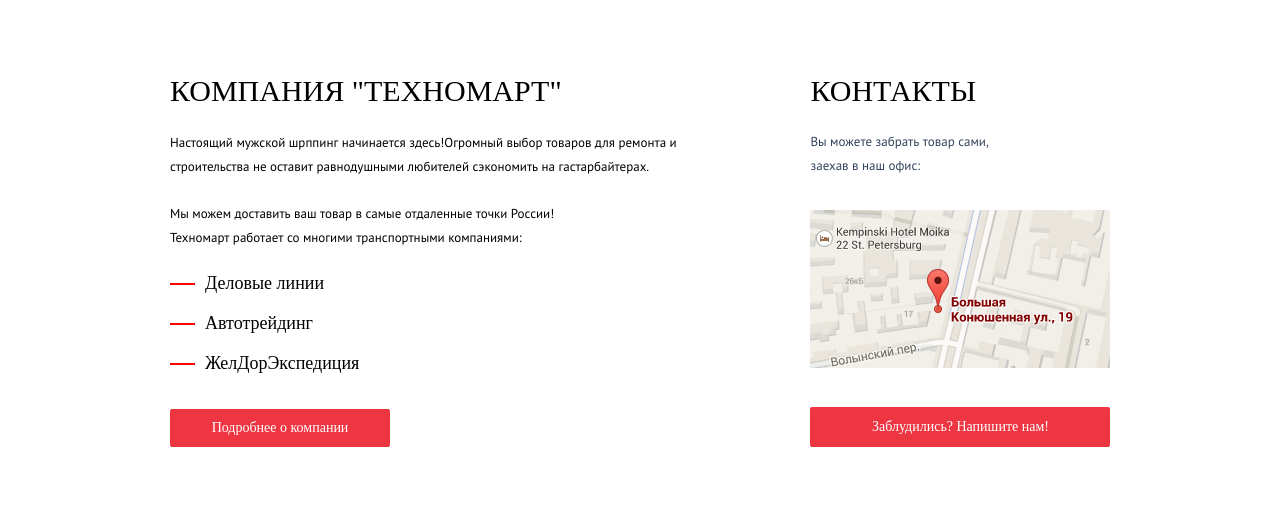
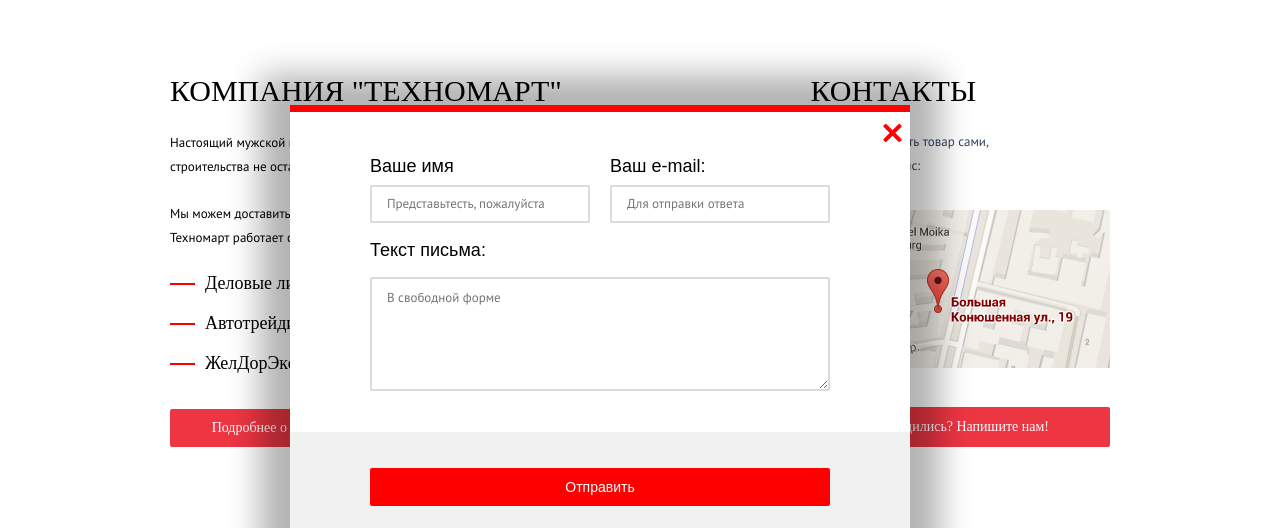
Before and after one commit to andrewandreev1/203229-technomart, a plain HTML site: page index.html in a window 1280 px wide. Shown: the part 2415-2943 px from the top of the page. Drawn offline with Linux system fonts and the light colour scheme; a web font is replaced by a local one.

Commit message:
forma OS

```diff
--- a/css/style.css
+++ b/css/style.css
@@ -1841,3 +1841,131 @@
 	padding-top: 19px;
 	padding-bottom: 19px;
 }
+
+
+
+
+
+
+
+
+
+
+
+
+
+.modal-content{
+	width: 620px;
+	min-height: 424px;
+	position: absolute;
+	left:290px;
+	top: 2520px;
+	border-top: 7px solid red;
+	background: white;
+	box-shadow: 0 0 30px 30px rgba(0, 0, 0, 0.3);
+}
+.modal-content-close {
+  position: absolute;
+  top: 9px;
+  right: 9px;
+
+  width: 22px;
+  height: 22px;
+
+  font-size: 0;
+
+  background-color: transparent;
+  border: 0;
+  outline: 0;
+  cursor: pointer;
+}
+
+.modal-content-close::before,
+.modal-content-close::after {
+  content: "";
+  position: absolute;
+  top: 10px;
+  left: 2px;
+
+  width: 23px;
+  height: 4px;
+  background-color: red;
+  border-radius: 1px;
+}
+
+.modal-content-close::before {
+  transform: rotate(45deg);
+}
+
+.modal-content-close::after {
+  transform: rotate(-45deg);
+}
+
+.f1,
+.f2{
+	display: inline-block;
+	vertical-align: top;
+
+}
+.f1{
+	margin-right: 20px;
+}
+.f1 h3,
+.f2 h3{
+	margin-top: 45px;
+	margin-bottom: 10px;
+
+}
+.f1 input[type="text"],
+.f2 input[type="text"]{
+	padding:8px 15px;
+	width: 186px;
+	border: 2px solid #d7dcde;
+	border-radius: 2px;
+
+}
+.f-part{
+	margin-left: 80px;
+	margin-right: 80px;
+}
+.modal-content h3{
+	font-family: "Cuprum", "Arial", sans-serif;
+	font-size: 18px;
+	line-height: 18px;
+	font-weight: lighter;
+}
+.modal-content input[type="text"],
+.modal-content textarea{
+	font-family: "PT Sans", "Arial", sans-serif;
+	font-size: 13px;
+	line-height: 18px;
+}
+.modal-content textarea{
+	width: 426px;
+	border: 2px solid #d7dcde;
+	border-radius: 2px;
+	padding: 10px 15px;
+	min-height: 90px;
+	margin-bottom: 37px;
+}
+.second-f-part{
+	background: #f1f1f1;
+	width: 620px;
+	text-align: center;
+	margin: 0;
+	padding:36px 0;
+	margin-left: -80px;
+}
+.second-f-part input[type="submit"]{
+	padding: 0;
+	border: none;
+	background: red;
+	font-family: "Cuprum", "Arial", sans-serif;
+	font-size: 14px;
+	line-height: 18px;
+	color: white;
+	font-weight: lighter;
+	padding: 10px 20px;
+	width: 460px;
+	border-radius: 2px;
+}
--- a/index.html
+++ b/index.html
@@ -111,7 +111,7 @@
 		    <div class="flag">новинка</div>
 
 		  <div class="popular-img">
-        <img src="img/drelka9000.png" alt="Перфоратор Bosh BFG-9000" height="168" width="218">
+        <img src="img/drelushe4ka9000.jpg" alt="Перфоратор Bosh BFG-9000" height="168" width="218">
 		  </div>
         <h1>Перфоратор BOSCH BFG-9000</h1>
         <div class="discount">32500 P.</div>
@@ -297,7 +297,29 @@
 	  </div>
   </footer>
 
+ <div class="modal-content">
+      <button class="modal-content-close" type="button" title="Закрыть">Закрыть</button>
+      <form action="#" method="get">
+     <div class="first-f-part f-part">
+		 <label class="f1"><h3>Ваше имя</h3>
+	 <input type="text"  placeholder="Представьтесть, пожалуйста">
+     </label><!--
+--><label class="f2"><h3>Ваш e-mail:</h3>
+     <input type="text" placeholder="Для отправки ответа">
+     </label>
+		  <div class="textarea">
+     <label class="f3">
+		 <h3>Текст письма:</h3>
+		 <textarea placeholder="В свободной форме" class="f4"></textarea>
+     </label>
+			  </div><!--
+		 --><div class="second-f-part">
+		  <input type="submit" value="Отправить" class="f4">
+		  </div>
+		</div>
 
+	 </form>
+    </div>
 </body>
 
 </html>
```
Also changed, not shown: img/drelushe4ka9000.jpg (added), 1 other file.
